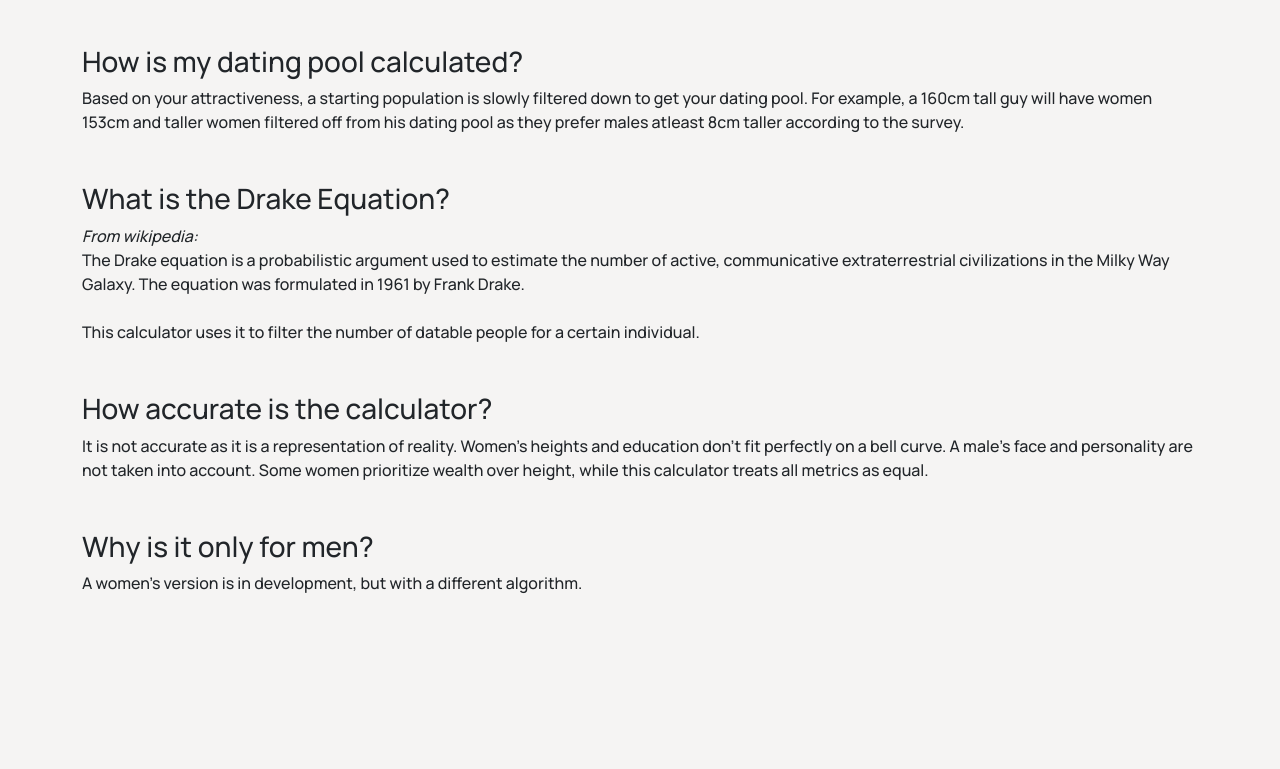
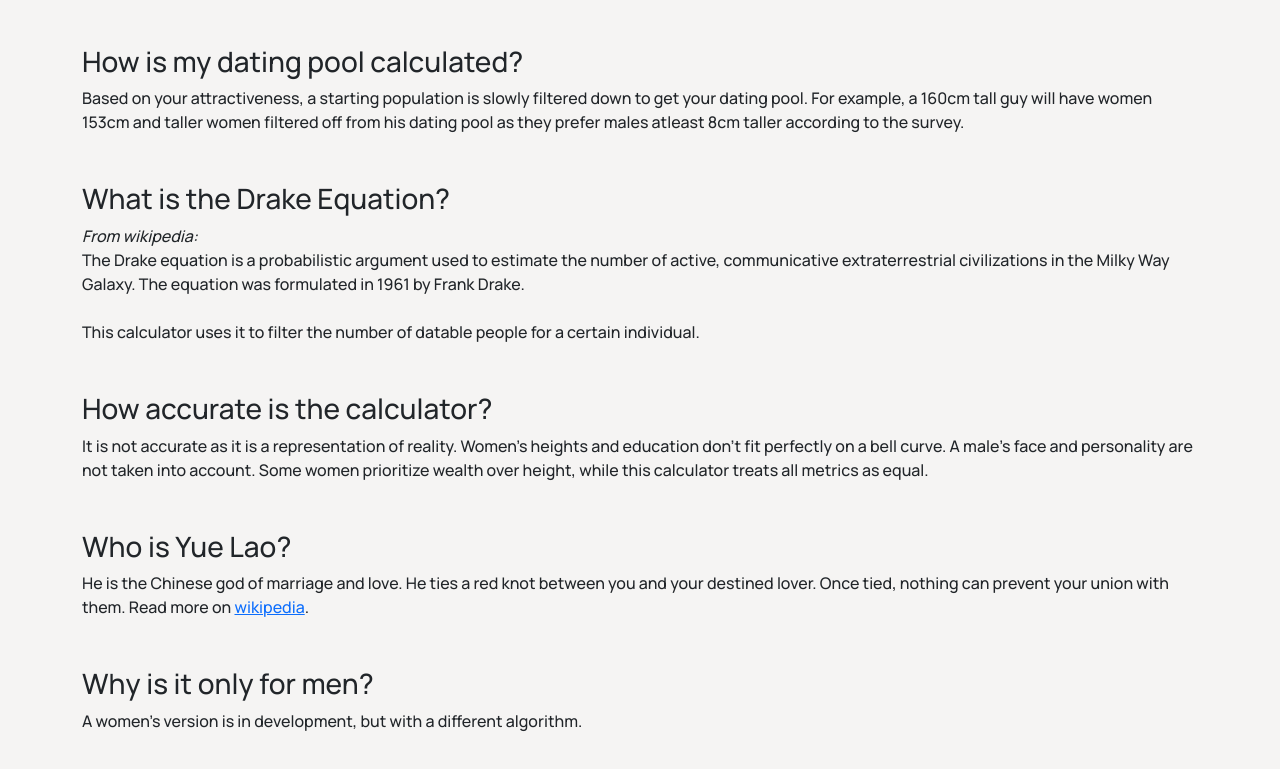
Before and after one commit to taukelim/YueLaosCalculator, a plain HTML site: page faq.html in a window 1280 px wide. Shown: the part 846-1615 px from the top of the page. Before the commit the page ends 1489 px from the top, so only its background shows below. Drawn offline with nearby package versions, Linux system fonts and the light colour scheme; a web font is replaced by a local one.

```diff
--- a/faq.html
+++ b/faq.html
@@ -13,7 +13,7 @@
       content="A more accurate love calculator that estimates your attractiveness and finds your true love."
     />
     <meta property="og:type" content="article" />
-    <meta property="og:image" content="./images/LC-cover.png" />
+    <meta property="og:image" content="https://i.imgur.com/ls1yOVC.png" />
     <link rel="icon" type="image/x-icon" href="./images/yue_lao_border.png" />
     <title>Yue Lao's Calculator</title>
 
@@ -174,6 +174,16 @@
       </div>
 
       <div class="row faq-row">
+        <h3>Who is Yue Lao?</h3>
+        <p>
+          He is the Chinese god of marriage and love. He ties a red knot between
+          you and your destined lover. Once tied, nothing can prevent your union
+          with them. Read more on
+          <a href="https://en.wikipedia.org/wiki/Yue_Lao">wikipedia</a>.
+        </p>
+      </div>
+
+      <div class="row faq-row">
         <h3>Why is it only for men?</h3>
         <p>
           A women's version is in development, but with a different algorithm.
```
Also changed, not shown: contact.html (+1 -1 lines), howitworks.html (+1 -1 lines), index.html (+1 -1 lines).
